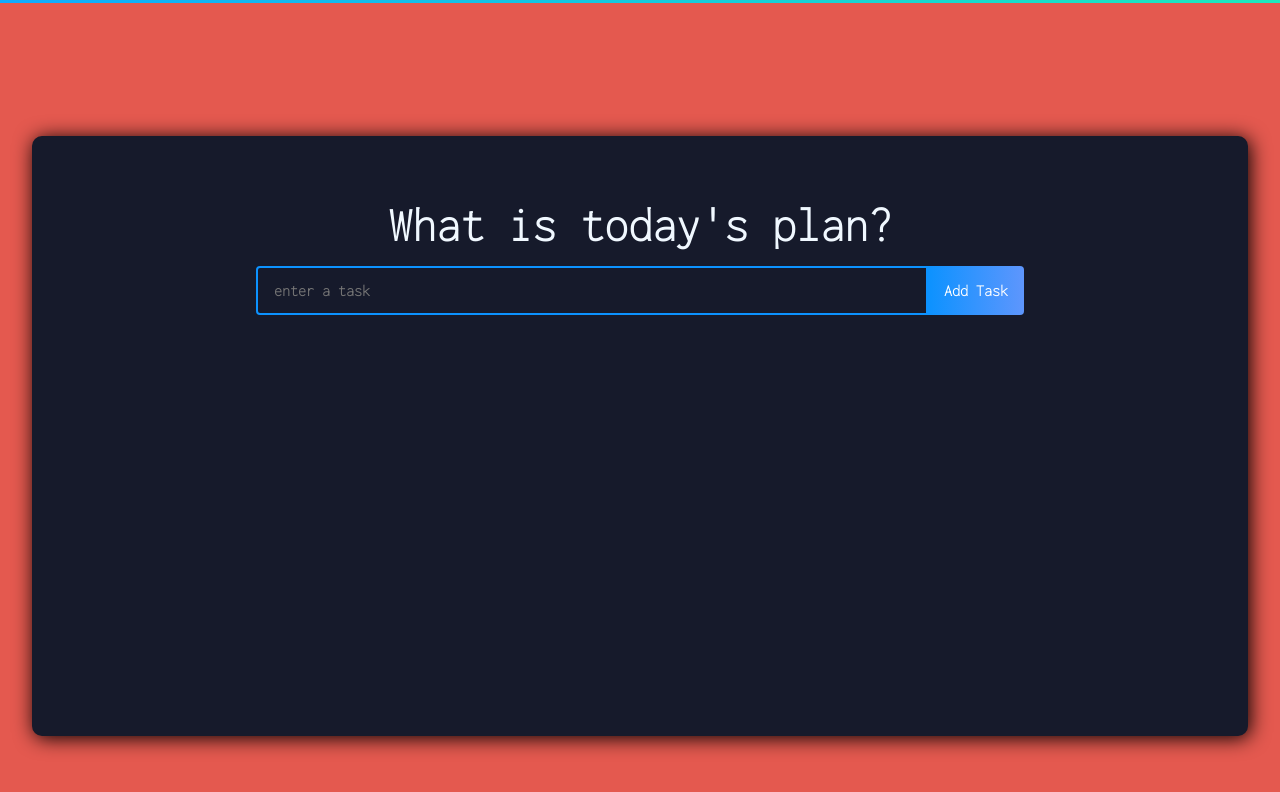
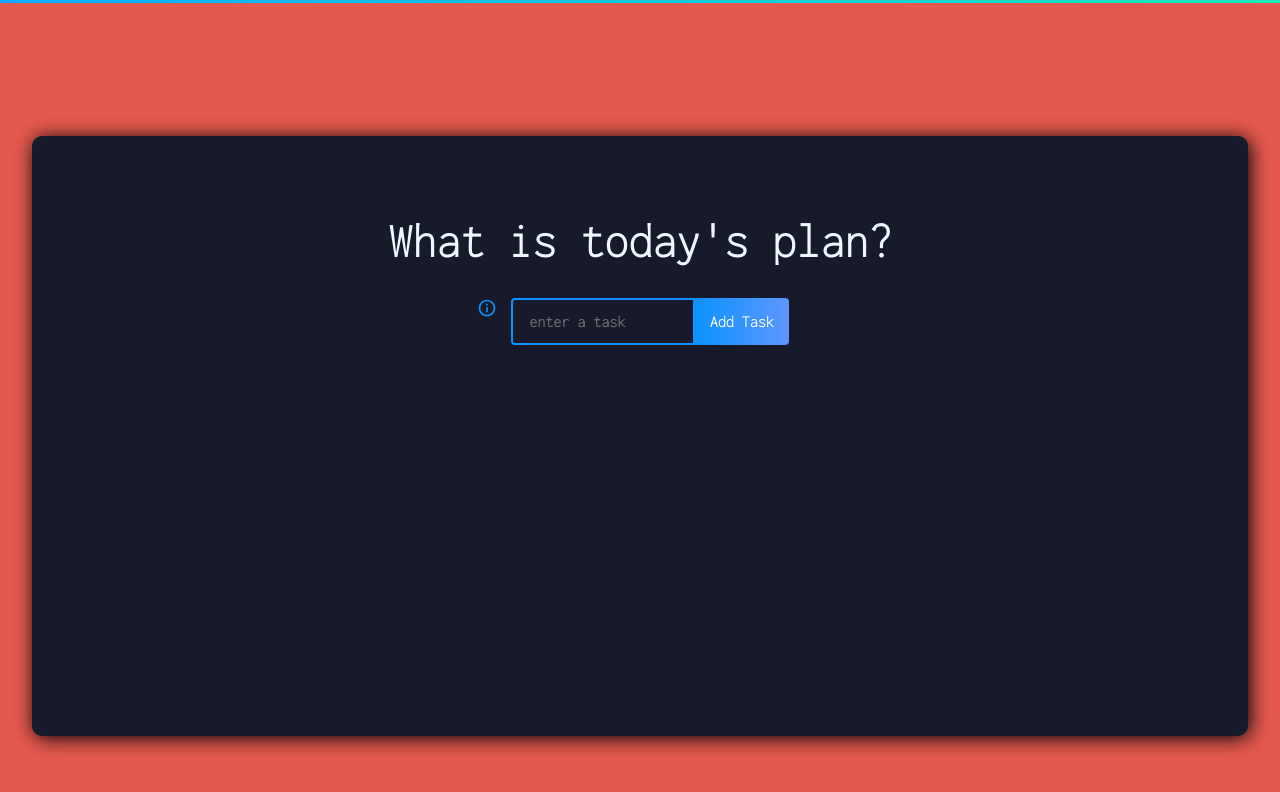
Before and after one commit to avannak/adulting-react, a React (Create React App) app: page / in a window 1280 px wide. Shown: the top 792 px of the page. Built offline with nearby package versions, Linux system fonts and the light colour scheme.

Commit message:
added info button and fade transitions

```diff
--- a/src/App.css
+++ b/src/App.css
@@ -40,11 +40,66 @@ body {
           box-shadow: 2px 2px 20px;
 }
 
+.form-container {
+  display: -webkit-box;
+  display: -ms-flexbox;
+  display: flex;
+  -webkit-box-orient: horizontal;
+  -webkit-box-direction: normal;
+      -ms-flex-direction: row;
+          flex-direction: row;
+  -webkit-box-pack: center;
+      -ms-flex-pack: center;
+          justify-content: center;
+}
+
+.info-button {
+  color: #0c92ff;
+  background: transparent;
+  -webkit-box-shadow: 0px 0px 0px transparent;
+          box-shadow: 0px 0px 0px transparent;
+  border: 0px solid transparent;
+  text-shadow: 0px 0px 0px transparent;
+  -webkit-appearance: none;
+  -moz-appearance: none;
+  appearance: none;
+  cursor: pointer;
+  background: transparent;
+  border-radius: 50%;
+  display: -webkit-box;
+  display: -ms-flexbox;
+  display: flex;
+  -webkit-box-pack: center;
+      -ms-flex-pack: center;
+          justify-content: center;
+  padding: 0;
+  margin-bottom: 10px;
+  height: 20px;
+  width: 20px;
+}
+
+.info-button:hover {
+  color: #242424;
+  background-color: #58a0ffd8;
+}
+
+.info-button:active {
+  background-color: #1fadff;
+  position: relative;
+  top: 4px;
+  -webkit-box-shadow: none;
+          box-shadow: none;
+}
+
+.drag-notification {
+  padding: 0;
+}
+
 .todo-button {
   font-family: "Inconsolata", monospace;
   font-size: 1rem;
   font-weight: bolder;
-  padding: 16px;
+  padding: 15px;
   box-sizing: border-box;
   -moz-box-sizing: border-box;
   -webkit-box-sizing: border-box;
@@ -84,7 +139,7 @@ body {
 }
 
 .todo-form {
-  margin-bottom: 16px;
+  padding: 0px;
 }
 
 .todo-input {
@@ -93,7 +148,7 @@ body {
   font-weight: bolder;
   overflow-wrap: break-word;
   word-wrap: break-word;
-  padding: 14px 32px 14px 16px;
+  padding: 13px 32px 13px 16px;
   border-radius: 4px 0 0 4px;
   border: 2px solid #0c92ff;
   outline: none;
@@ -126,6 +181,32 @@ body {
   color: #fff;
 }
 
+img.animated-gif {
+  -webkit-user-drag: none;
+  user-select: none;
+  -moz-user-select: none;
+  -webkit-user-select: none;
+  -ms-user-select: none;
+  width: 120px;
+  height: auto;
+}
+
+.drag-notification {
+  display: -webkit-box;
+  display: -ms-flexbox;
+  display: flex;
+  -webkit-box-pack: center;
+      -ms-flex-pack: center;
+          justify-content: center;
+  font-family: "Inconsolata", monospace;
+  font-size: 1rem;
+  font-weight: bolder;
+  overflow-wrap: break-word;
+  word-wrap: break-word;
+  color: #fff;
+  padding: 5px;
+}
+
 .word-counter {
   display: -webkit-box;
   display: -ms-flexbox;
@@ -143,11 +224,10 @@ body {
 }
 
 .inactive {
+  opacity: 0;
+  -webkit-transition: all 1000ms linear 2s;
+  transition: all 1000ms linear 2s;
   visibility: hidden;
-  -webkit-animation: fade-out 2s;
-          animation: fade-out 2s;
-  -webkit-animation-iteration-count: 1;
-          animation-iteration-count: 1;
 }
 
 .active {
@@ -159,7 +239,7 @@ body {
     opacity: 1;
   }
   50% {
-    opacity: .5;
+    opacity: 1;
   }
   100% {
     opacity: 0;
@@ -171,7 +251,7 @@ body {
     opacity: 1;
   }
   50% {
-    opacity: .5;
+    opacity: 1;
   }
   100% {
     opacity: 0;
@@ -224,7 +304,6 @@ body {
 h1 {
   color: aliceblue;
   font-family: "Inconsolata", monospace;
-  margin: 16px 0;
 }
 
 * {
@@ -260,11 +339,11 @@ h1 {
 
 .delete-icon:hover {
   color: #242424;
-  background-color: #80c6ffc2;
+  background-color: #58a0ffd8;
 }
 
 .delete-icon:active {
-  background-color: #6ecaff;
+  background-color: #6ecaff98;
   position: relative;
   top: 4px;
   -webkit-box-shadow: none;
@@ -283,11 +362,11 @@ h1 {
 
 .edit-icon:hover {
   color: #242424;
-  background-color: #80c6ffc2;
+  background-color: #6ecaff;
 }
 
 .edit-icon:active {
-  background-color: #1fadff;
+  background-color: #6ecaff86;
   position: relative;
   top: 4px;
   -webkit-box-shadow: none;
--- a/src/App.scss
+++ b/src/App.scss
@@ -26,12 +26,48 @@ body {
   padding-bottom: 32px;
   box-shadow: 2px 2px 20px;
 }
-
+.form-container{
+  display: flex;
+ flex-direction: row;
+  justify-content: center;
+}
+.info-button{
+  color: rgb(12, 146, 255);
+  background: transparent;
+  box-shadow: 0px 0px 0px transparent;
+  border: 0px solid transparent;
+  text-shadow: 0px 0px 0px transparent;
+  -webkit-appearance: none;
+  -moz-appearance: none;
+  appearance: none;
+  cursor: pointer;
+  background: transparent;
+  border-radius: 50%;
+  display: flex;
+  justify-content: center;
+  padding: 0;
+  margin-bottom: 10px;
+  height: 20px;
+  width: 20px;
+  &:hover {
+    color: #242424;
+    background-color: #58a0ffd8;
+  }
+  &:active {
+    background-color: #1fadff;
+    position: relative;
+    top: 4px;
+    box-shadow: none;
+  }
+}
+.drag-notification{
+padding: 0;
+}
 .todo-button {
   font-family: "Inconsolata", monospace;
   font-size: 1rem;
   font-weight: bolder;
-  padding: 16px;
+  padding: 15px;
   box-sizing: border-box;
   -moz-box-sizing: border-box;
   -webkit-box-sizing: border-box;
@@ -76,7 +112,7 @@ body {
 }
 
 .todo-form {
-  margin-bottom: 16px;
+padding: 0px;
 }
 .todo-input {
   font-family: "Inconsolata", monospace;
@@ -84,7 +120,7 @@ body {
   font-weight: bolder;
   overflow-wrap: break-word;
   word-wrap: break-word;
-  padding: 14px 32px 14px 16px;
+  padding: 13px 32px 13px 16px;
   border-radius: 4px 0 0 4px;
   border: 2px solid #0c92ff;
   outline: none;
@@ -112,6 +148,26 @@ body {
   word-wrap: break-word;
   color: #fff;
 }
+img.animated-gif{
+  -webkit-user-drag: none;
+  user-select: none;
+  -moz-user-select: none;
+  -webkit-user-select: none;
+  -ms-user-select: none;
+  width: 120px;
+  height: auto;
+}
+.drag-notification{
+  display: flex;
+  justify-content:center;
+  font-family: "Inconsolata", monospace;
+  font-size: 1rem;
+  font-weight: bolder;
+  overflow-wrap: break-word;
+  word-wrap: break-word;
+  color: #fff;
+  padding: 5px;
+}
 .word-counter{
   display: flex;
   justify-content:center;
@@ -124,19 +180,20 @@ body {
   padding: 5px;
 }
 .inactive{
+  opacity: 0;
+  transition: all 1000ms linear 2s;
+  // animation: fade-out 8s;
+  // animation-iteration-count: 1;
   visibility: hidden;
-  animation: fade-out 2s;
-  animation-iteration-count: 1;
+
 }
 .active{
   visibility: visible;
-  // animation: fade-inout .5s;
-  // animation-iteration-count: 1;
 }
 @keyframes fade-out {
 
   0%{opacity: 1;}
-  50%{opacity: .5;}
+  50%{opacity: 1;}
   100%{opacity: 0;}
 
 }
@@ -179,7 +236,6 @@ body {
 h1 {
   color: aliceblue;
   font-family: "Inconsolata", monospace;
-  margin: 16px 0;
 }
 * {
   box-sizing: border-box;
@@ -203,10 +259,10 @@ h1 {
   transition: 0.1s;
   &:hover {
     color: #242424;
-    background-color: #80c6ffc2;
+    background-color: #58a0ffd8;
   }
   &:active {
-    background-color: #6ecaff;
+    background-color: #6ecaff98;
     position: relative;
     top: 4px;
     box-shadow: none;
@@ -222,10 +278,10 @@ h1 {
   transition: 0.1s;
   &:hover {
     color: #242424;
-    background-color: #80c6ffc2;
+    background-color: #6ecaff;
   }
   &:active {
-    background-color: #1fadff;
+    background-color: #6ecaff86;
     position: relative;
     top: 4px;
     box-shadow: none;
--- a/src/components/Todo.js
+++ b/src/components/Todo.js
@@ -2,10 +2,8 @@ import React, { useState } from 'react'
 import TodoForm from './TodoForm'
 import { RiDeleteBinLine } from 'react-icons/ri'
 import { FaRegEdit } from "react-icons/fa";
-
 import { Draggable } from 'react-beautiful-dnd';
 
-let btnType;
 export let removeItem;
 export let completeTxt;
 export let updateItem;
--- a/src/components/TodoList.js
+++ b/src/components/TodoList.js
@@ -2,17 +2,18 @@ import React, { useState, useEffect } from 'react';
 import TodoForm from './TodoForm';
 import Todo from './Todo';
 import { DragDropContext, Droppable } from 'react-beautiful-dnd';
+import adulting from './assets/gifs/adulting-demo.gif';
+import { RiInformationLine } from 'react-icons/ri'
 
-// export let btnType;
-export let taskItem;
+let taskItem;
 let btnType;
 let updatedMsg;
-export let newMsg;
+let newMsg;
 
 function TodoList() {
 
-
     const [stateToggled, setStatusState] = useState(false);
+    const [dragNotifToggled, setDragNotifState] = useState(false);
     const [todos, setTodos] = useState(() => {
         // get the todos from localstorage
         const savedTodos = localStorage.getItem("todos");
@@ -45,11 +46,11 @@ function TodoList() {
         btnType = buttonType;
         // getStatusMsg(message, buttonType);
         setStatusState(true);
-        console.log("setStatusState is: ", stateToggled);
+        // console.log("setStatusState is: ", stateToggled);
         if (!stateToggled) {
             setTimeout(function () { setStateToFalse(); }, 5000);
         }
-        console.log("setStatusState is: ", stateToggled);
+        // console.log("setStatusState is: ", stateToggled);
     }
     const addTodo = todo => {
         // btnType = addTodo.name;
@@ -61,7 +62,7 @@ function TodoList() {
         setTodos(newTodos);
         taskItem = todo.text.replace(/\s+/g, ' ').trim();
         changeStatus(todo.text, "addTodo");
-        console.log(todo, ...todos);
+        // console.log(todo, ...todos);
     };
 
     const getStatusMsg = (message, buttonType) => {
@@ -105,18 +106,32 @@ function TodoList() {
 
         // btnType = removeTodo.name;
         // console.log("btnType is: ", btnType);
-        console.log("text is: ", text);
+        // console.log("text is: ", text);
         taskItem = text.replace(/\s+/g, ' ').trim();
 
         changeStatus(text, "removeTodo");
         const removeArr = [...todos].filter(todo => todo.id !== id);
         setTodos(removeArr);
     }
+    const getDraggableNotif = () => {
+        setDragNotifState(true);
+        if (!dragNotifToggled) {
+            setTimeout(function () { setDragNotifState(false); }, 6000);
+        }
+    }
     // "list-status active"
     return (
         <div>
             <h1>What is today's plan?</h1>
-            <TodoForm onSubmit={addTodo} />
+            <div className="form-container">
+                <button onClick={getDraggableNotif} className="info-button">
+                    <RiInformationLine size={20}></RiInformationLine>
+                </button>
+                <TodoForm onSubmit={addTodo} />
+            </div>
+            <div class={dragNotifToggled ? "drag-notification active" : "drag-notification inactive"}>
+                <img draggable="false" className="animated-gif" src={adulting} alt="This will display an animated GIF" />
+                Hold and drag to re-arrange tasks!</div>
             <h1 className={stateToggled ? "list-status active" : "list-status inactive"}>{getStatusMsg(taskItem, btnType)}</h1>
             <DragDropContext onDragEnd={(param) => {
                 const srcI = param.source.index;
@@ -137,7 +152,7 @@ function TodoList() {
                     )}
                 </Droppable>
             </DragDropContext>
-        </div>
+        </div >
     );
 }
 
```
Also changed, not shown: src/components/assets/gifs/adulting-demo.gif (added), 1 other file (tests, documents, lock files or other folders).
